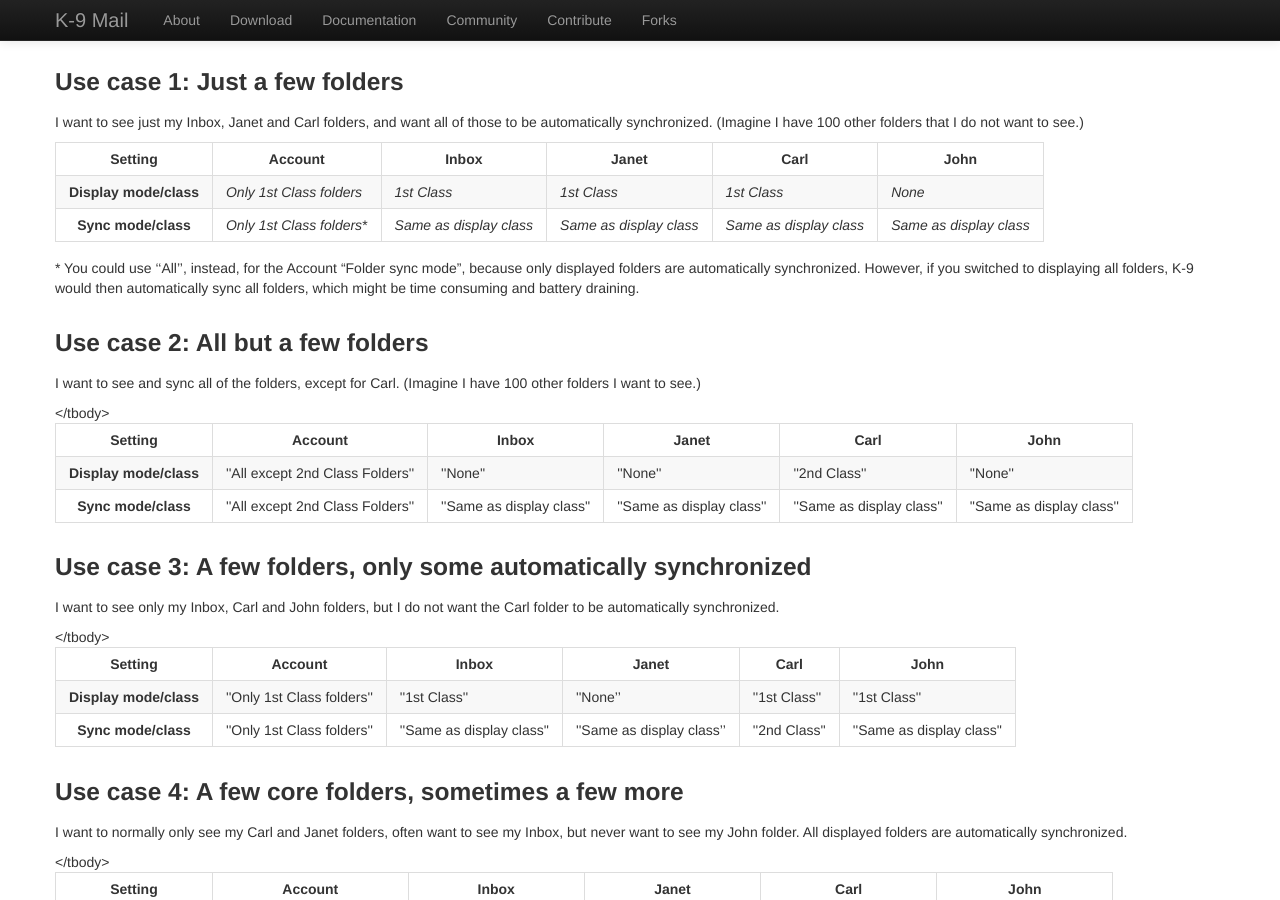
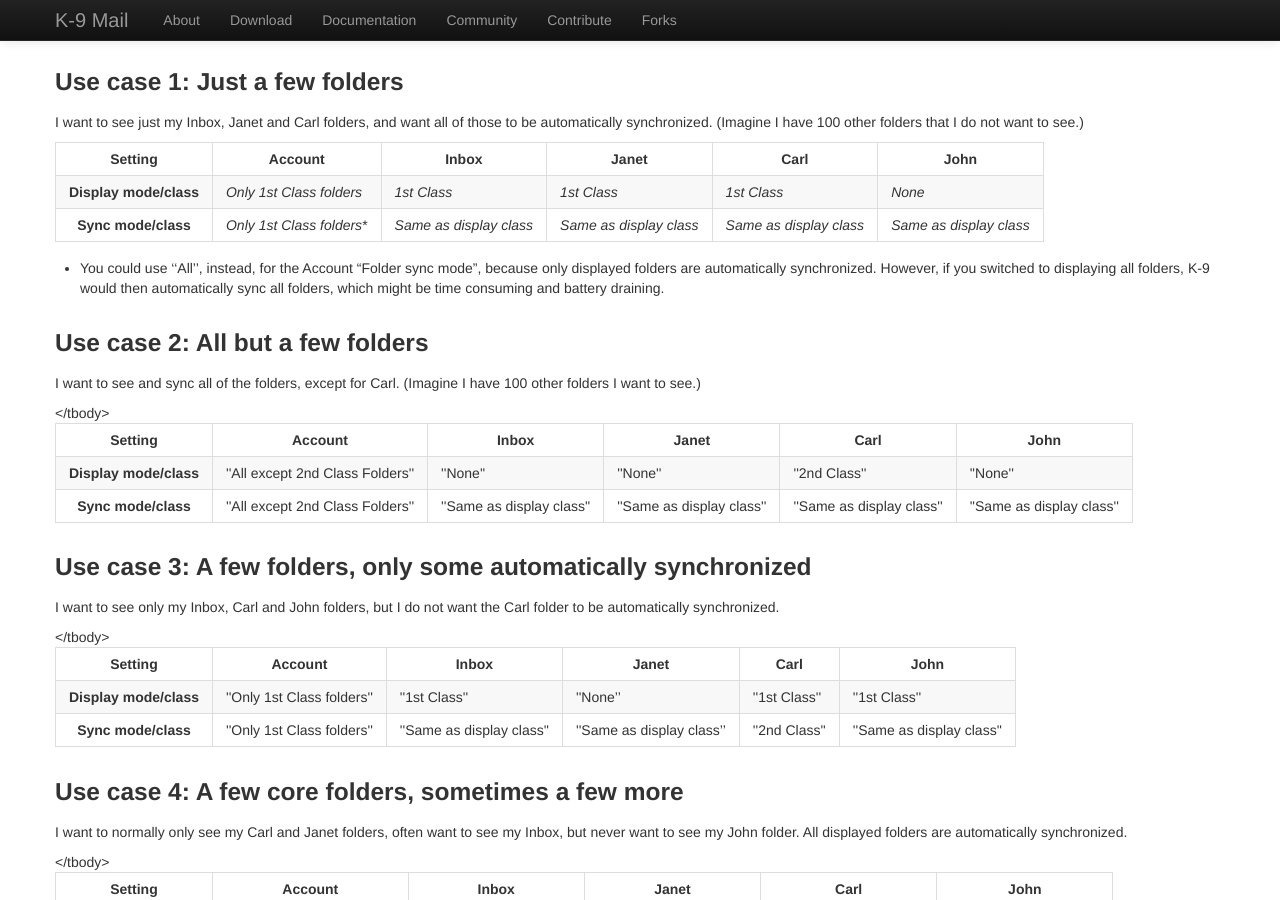
Before and after one commit to k9mail/k9mail.app, a Jekyll site: the page built from documentation/folders.md, in a window 1280 px wide and 900 px high, scrolled down 1382 px. Built offline with Jekyll 4.4.1, drawn with Linux system fonts in a browser that asks for light colours; nearby versions of some CDN libraries.

```diff
--- a/documentation/folders.md
+++ b/documentation/folders.md
@@ -89,7 +89,7 @@ I want to see just my Inbox, Janet and Carl folders, and want all of those to be
 </tr>
 </tbody></table>
 
-\* You could use ''All'', instead, for the Account "Folder sync mode", because only displayed folders are automatically synchronized. However, if you switched to displaying all folders, K-9 would then automatically sync all folders, which might be time consuming and battery draining.
+- You could use ''All'', instead, for the Account "Folder sync mode", because only displayed folders are automatically synchronized. However, if you switched to displaying all folders, K-9 would then automatically sync all folders, which might be time consuming and battery draining.
 
 ### Use case 2: All but a few folders
 
```
